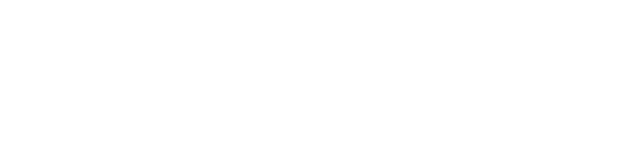
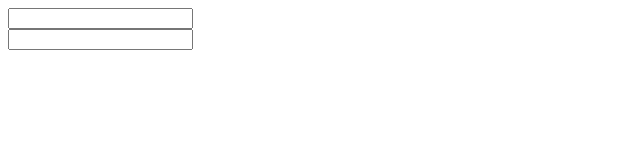
Before and after one commit to JuanJosePazUC/Laravel-9-UC-2022, a plain HTML site: page index.html in a window 1280 px wide. Shown: the whole page, without its empty margins (0-640 px from the left). Drawn offline with Linux system fonts and the light colour scheme.

Commit message:
Add persons.js

```diff
--- a/index.html
+++ b/index.html
@@ -1,12 +1,24 @@
 <!DOCTYPE html>
 <html lang="en">
+
 <head>
     <meta charset="UTF-8">
     <meta http-equiv="X-UA-Compatible" content="IE=edge">
     <meta name="viewport" content="width=device-width, initial-scale=1.0">
     <title>Document</title>
 </head>
+
 <body>
+    <div class="container">
+        <div class="row">
+            <div class="col">
+                <input type="text" name="" id="">
+            </div>
+            <div class="col">
+                <input type="text" name="" id="">
+            </div>
+        </div>
+    </div>
+</body>
 
-</body>
 </html>
```
Also changed, not shown: src/person.js (added).
